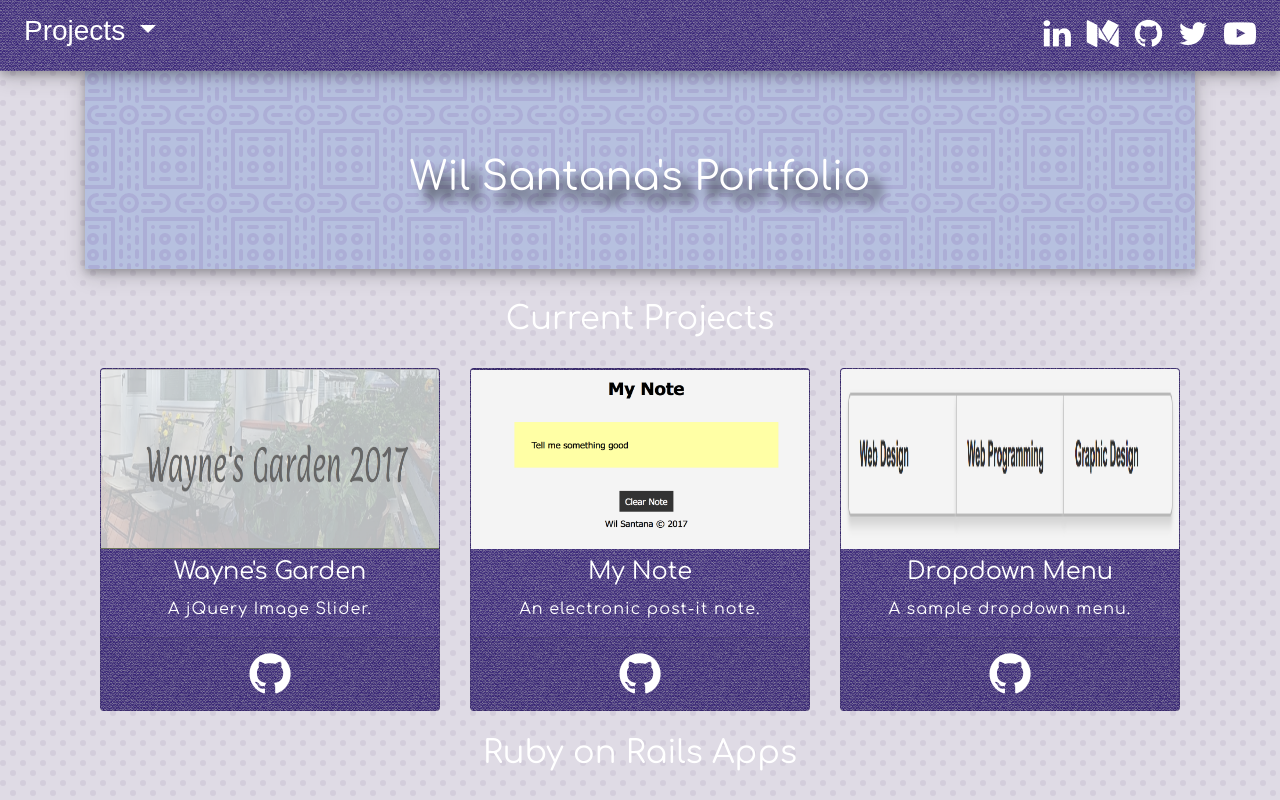
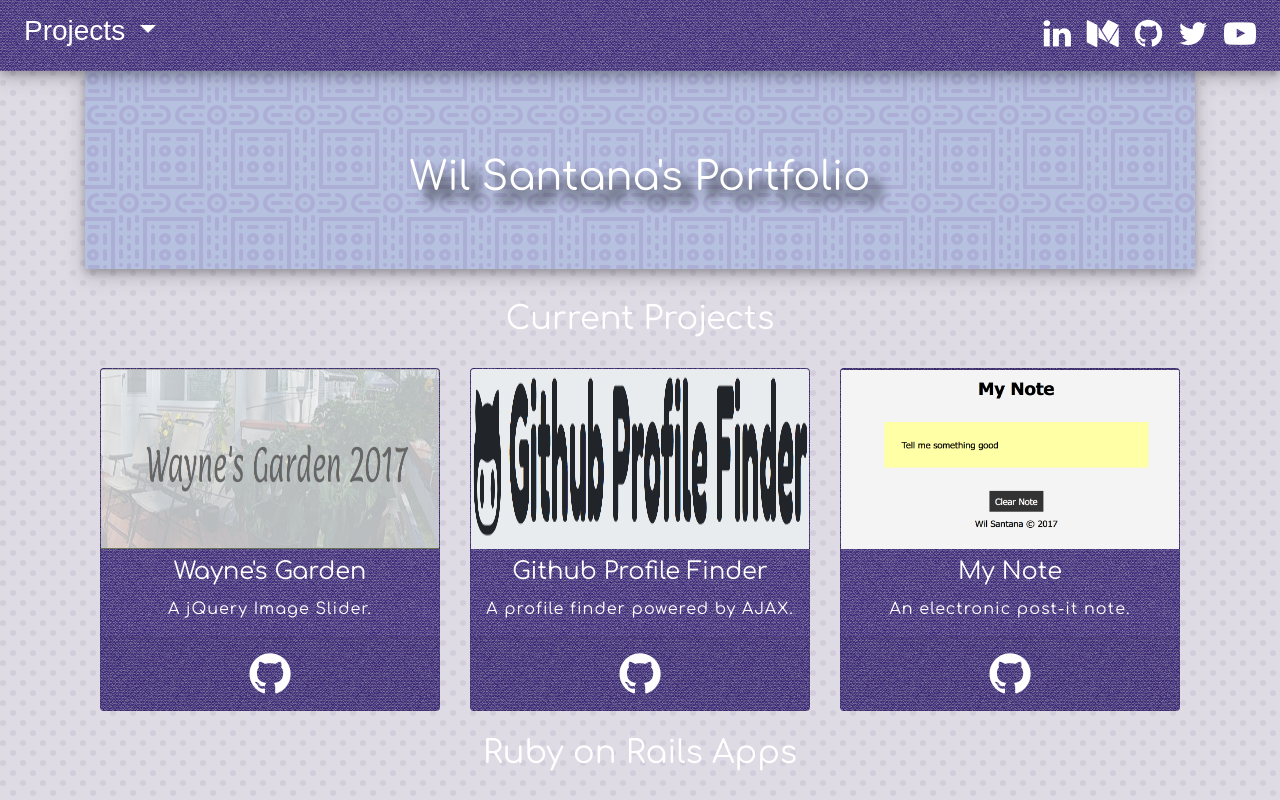
Before and after one commit to fredosantana/fredosantana.github.io, a plain HTML site: page index.html in a window 1280 px wide. Shown: the top 800 px of the page. Drawn offline with nearby package versions, Linux system fonts and the light colour scheme; grey boxes are pictures that could not be loaded; a web font is replaced by a local one.

Commit message:
Github AJAX project added

```diff
--- a/index.html
+++ b/index.html
@@ -76,6 +76,17 @@
               </div>
             </div>
             <div class="card">
+              <a href="https://fredosantana.github.io/github_ajax/" target="_blank"><img class="card-img-top" src="img/gh.png" alt="Card image cap"></a>
+              <div class="card-block">
+                <h4 class="card-title">Github Profile Finder</h4>
+                <p class="card-text">A profile finder powered by AJAX.</p>
+                <div class="card-footer">
+                  <a href="https://github.com/fredosantana/fredosantana.github.io/tree/master/github_ajax" target="_blank"><i class="fa fa-github fa-3x" aria-hidden="true"></i></a><small class="text-muted"></small>
+                </div>
+              </div>
+            </div>
+
+            <div class="card">
               <a href="https://fredosantana.github.io/mynote/index.html" target="_blank"><img class="card-img-top" src="img/mynote.png" alt="Card image cap"></a>
               <div class="card-block">
                 <h4 class="card-title">My Note</h4>
@@ -85,17 +96,8 @@
                 </div>
               </div>
             </div>
-            <div class="card">
-              <a href="https://fredosantana.github.io/dropdown_menu/index.html" target="_blank"><img class="card-img-top" src="img/dropdown.png" alt="Card image cap"></a>
-              <div class="card-block">
-                <h4 class="card-title">Dropdown Menu</h4>
-                <p class="card-text">A sample dropdown menu.</p>
-                <div class="card-footer">
-                  <a href="https://github.com/fredosantana/stackskills/tree/master/fswd/projects/dropdown_menu" target="_blank"><i class="fa fa-github fa-3x" aria-hidden="true"></i></a><small class="text-muted"></small>
-                </div>
-              </div>
-            </div>
           </div>
+
           <br>
           <h2 id="ror">Ruby on Rails Apps</h2>
           <br>
```
Also changed, not shown: img/gh.png (added).
